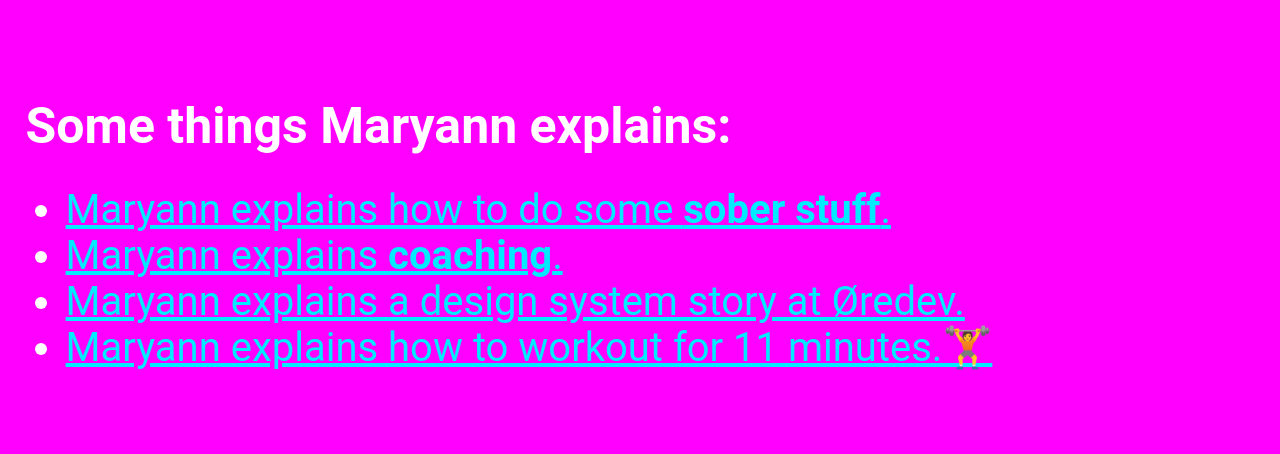
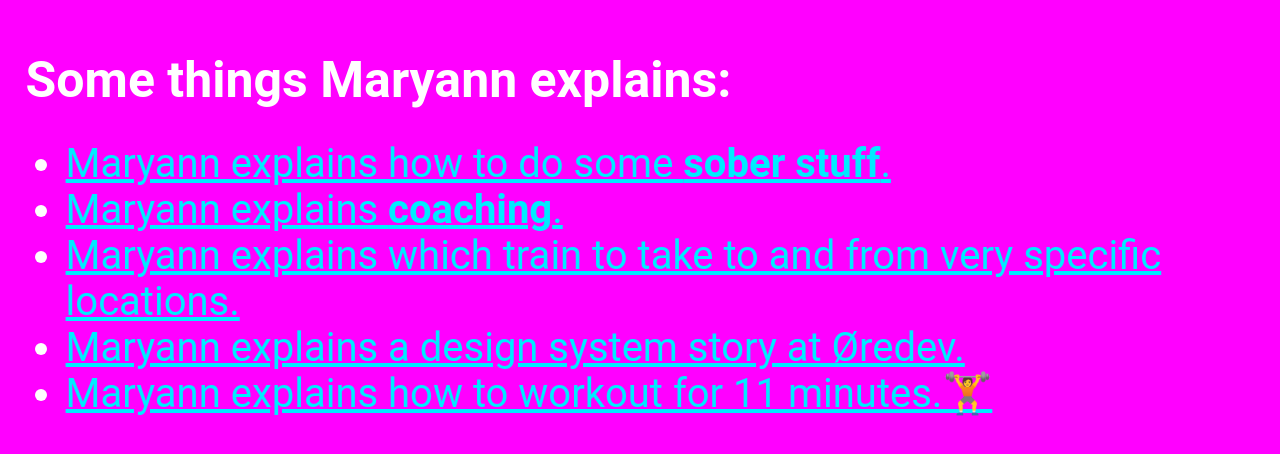
Before and after one commit to maremarebell/maresplain, a website built with Parcel: page index.html in a window 1280 px wide. Shown: the part 174-628 px from the top of the page. Built offline with nearby package versions, Linux system fonts and the light colour scheme.

Commit message:
Added another link

```diff
--- a/index.html
+++ b/index.html
@@ -44,6 +44,11 @@
         </a>
       </li>
       <li class="list__item">
+        <a class="link--big" href="https://whattrain.info/">
+          Maryann explains which train to take to and from very specific locations.
+        </a>
+      </li>
+      <li class="list__item">
         <a href="/oredev" class="link--big">Maryann explains a design system story at Øredev.</a>
       </li>
       <li class="list__item">
```
